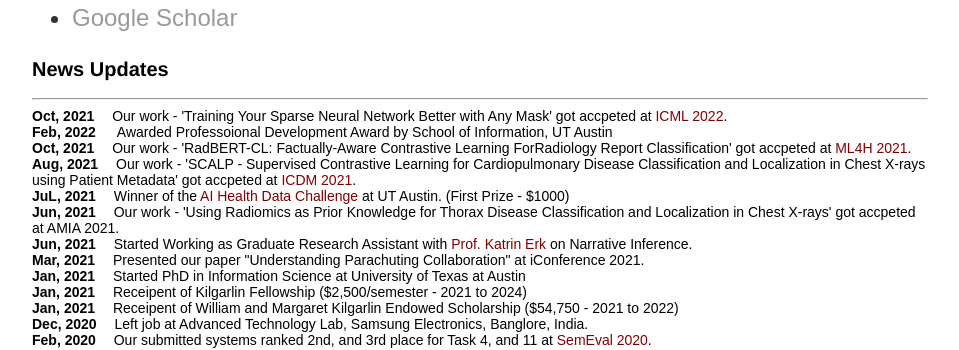
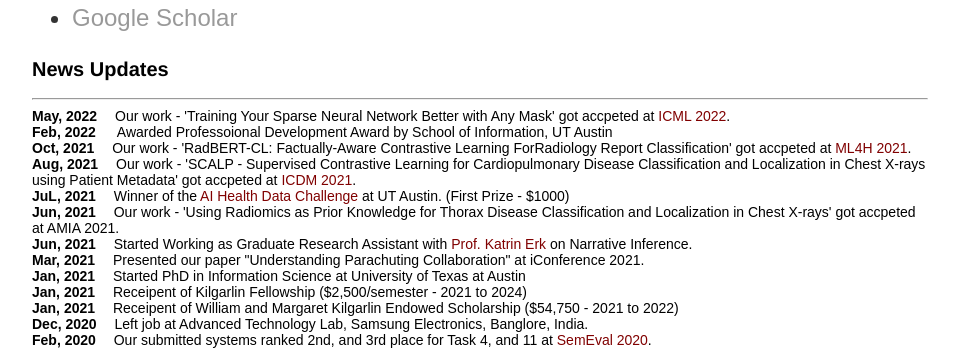
Before and after one commit to Ajay1994/ajay1994.github.io, a Jekyll site: the page built from index.html, in a window 1280 px wide. Shown: the part 1027-1377 px from the top of the page, without its empty margins (160-1119 px from the left). Built offline with Jekyll 4.4.1, drawn with Linux system fonts in a browser that asks for light colours.

Commit message:
Update index.html

```diff
--- a/index.html
+++ b/index.html
@@ -39,7 +39,7 @@
 		<h2 style = "font-size:20px">News Updates</h2>
 		<hr/>
 		<div style ="font-size:14px; font-family: Arial, Helvetica, sans-serif;">
-			<strong>Oct, 2021</strong> &emsp;Our work - 'Training Your Sparse Neural Network Better with Any Mask' got accpeted at <a href = "https://icml.cc/Conferences/2022/CallForPapers" style="color:#800000">ICML 2022</a>.</br>
+			<strong>May, 2022</strong> &emsp;Our work - 'Training Your Sparse Neural Network Better with Any Mask' got accpeted at <a href = "https://icml.cc/Conferences/2022/CallForPapers" style="color:#800000">ICML 2022</a>.</br>
 			<strong>Feb, 2022</strong> &emsp; Awarded Professoional Development Award by School of Information, UT Austin </br>
 			<strong>Oct, 2021</strong> &emsp;Our work - 'RadBERT-CL: Factually-Aware Contrastive Learning ForRadiology Report Classification' got accpeted at <a href = "https://ml4health.github.io/2021/index.html" style="color:#800000">ML4H 2021</a>.</br>
 			<strong>Aug, 2021</strong> &emsp;Our work - 'SCALP - Supervised Contrastive Learning for Cardiopulmonary Disease Classification and Localization in Chest X-rays using Patient Metadata' got accpeted at <a href = "https://icdm2021.auckland.ac.nz/" style="color:#800000">ICDM 2021</a>.</br>
```
